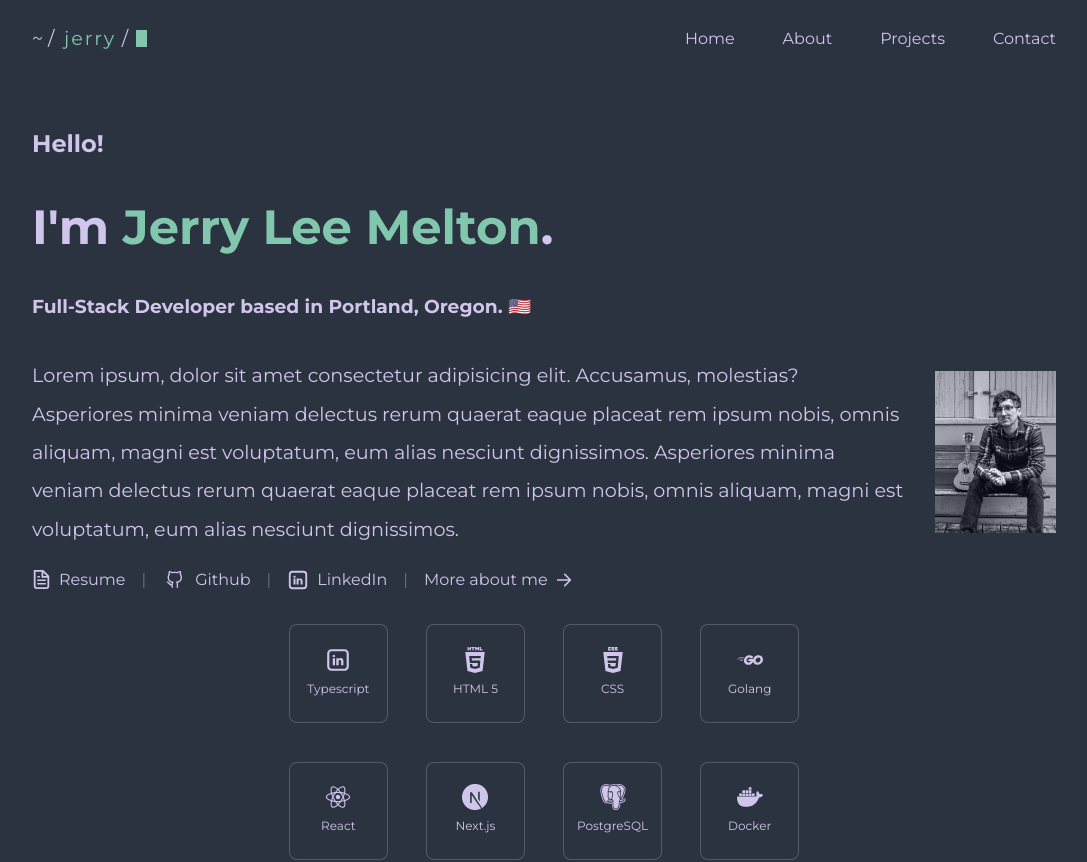
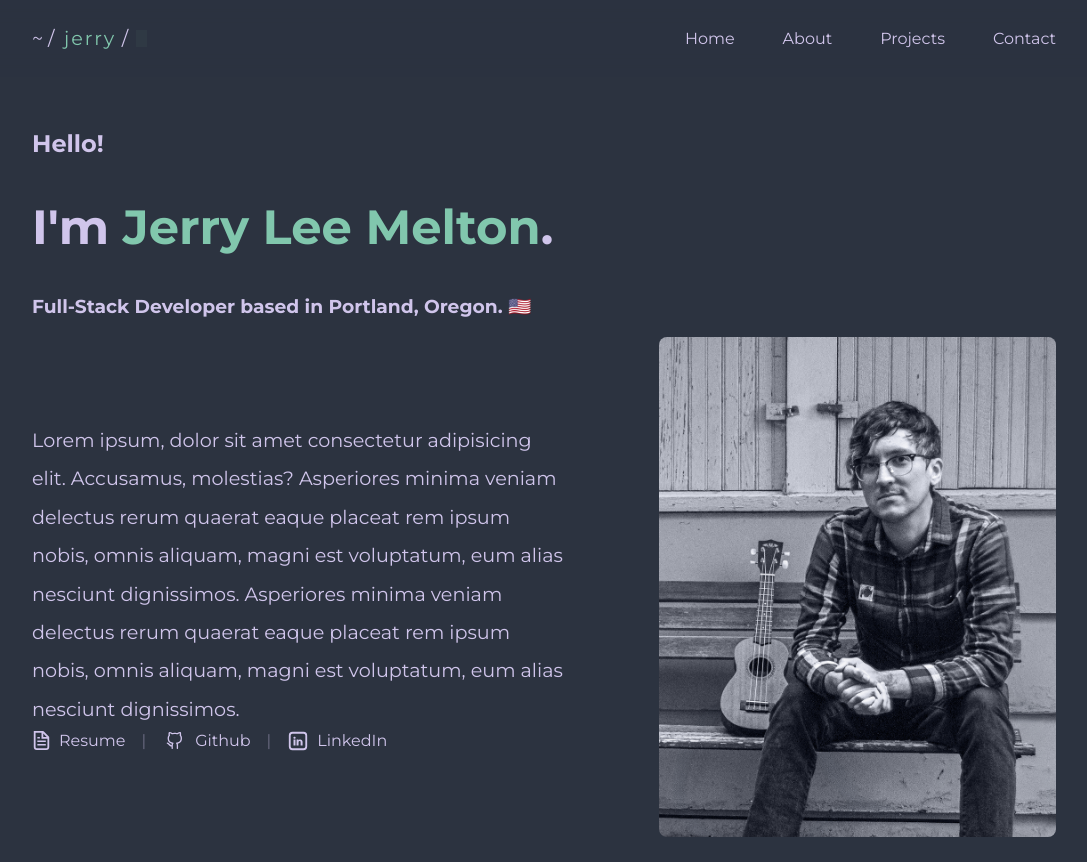
Before and after one commit to JerryLeeMelton/Trellis, a Next.js app: page / in a window 1280 px wide. Shown: the top 862 px of the page, without its empty margins (96-1183 px from the left). Built offline with nearby package versions, Linux system fonts and the light colour scheme.

Commit message:
Fix styling for front page hero image

```diff
--- a/app/page.tsx
+++ b/app/page.tsx
@@ -28,7 +28,7 @@ export default function Home() {
           </div>
           {/* Intro text and hero image */}
           <div className="intro-text-and-hero-image-container">
-            <div>
+            <div className="intro-text-container">
               <AnimP>
                 Lorem ipsum, dolor sit amet consectetur adipisicing elit.
                 Accusamus, molestias? Asperiores minima veniam delectus rerum
@@ -38,20 +38,48 @@ export default function Home() {
                 omnis aliquam, magni est voluptatum, eum alias nesciunt
                 dignissimos.
               </AnimP>
+              <AnimDiv className="intro-social-links-container">
+                <a href="/resume" target="_blank" rel="noopener noreferrer">
+                  <SVGIcon name="file" size={19} />
+                  Resume
+                </a>
+                <span className="opacity-40">|</span>
+                <a
+                  href="https://github.com/JerryLeeMelton"
+                  target="_blank"
+                  rel="noopener noreferrer"
+                >
+                  <SVGIcon name="github" size={25} />
+                  Github
+                </a>
+                <span className="opacity-40">|</span>
+                <a
+                  href="https://www.linkedin.com/in/jerryleemelton/"
+                  target="_blank"
+                  rel="noopener noreferrer"
+                >
+                  <SVGIcon name="linkedin" size={22} />
+                  LinkedIn
+                </a>
+                {/* <span className="opacity-40">|</span>
+                <a href="/about">
+                  More about me <SVGIcon name="arrowRight" size={16} />
+                </a> */}
+              </AnimDiv>
             </div>
             <AnimDiv className="greeting-image-container">
               <Image
                 src="/images/jerry_hero_fullSize.webp"
                 alt="Picture of Jerry Lee Melton"
-                width={300}
-                height={300}
+                width={600}
+                height={600}
                 className="intro-image img-zoom"
               />
             </AnimDiv>
           </div>
         </div>
         {/* Resume, Social Links, About Link */}
-        <AnimDiv className="intro-social-links-container">
+        {/* <AnimDiv className="intro-social-links-container">
           <a href="/resume" target="_blank" rel="noopener noreferrer">
             <SVGIcon name="file" size={19} />
             Resume
@@ -78,7 +106,7 @@ export default function Home() {
           <a href="/about">
             More about me <SVGIcon name="arrowRight" size={16} />
           </a>
-        </AnimDiv>
+        </AnimDiv> */}
       </section>
       <AnimDiv className="skills-section-container">
         <SkillsCard name="typescript" size={26} />
--- a/app/styles.css
+++ b/app/styles.css
@@ -268,14 +268,53 @@ h1 {
 .intro-text-and-hero-image-container {
   display: flex;
   flex-direction: row;
+  justify-content: space-between;
   gap: 2rem;
+}
+
+.intro-text-container {
+  display: flex;
+  flex-direction: column;
+  justify-content: center;
+  flex: 1 1 0;
+  min-width: 0;
+}
+.intro-text-container p {
+  margin-top: 0;
+  margin-bottom: 0;
+}
+
+.greeting-image-container {
+  display: flex;
+  justify-content: center;
+  align-content: center;
+  flex: 0 0 45%;
+  padding-left: 4rem;
+}
+.greeting-image-container img {
+  border-radius: var(--default-border-radius);
+  max-height: 500px;
 }
 
 .intro-image {
   width: 100%;
   height: 100%;
-  max-height: 700px;
-  object-fit: contain;
+  object-fit: cover;
+  object-position: top;
+  border-radius: var(--default-border-radius);
+}
+
+@media screen and (max-width: 950px) {
+  .intro-text-and-hero-image-container {
+    flex-direction: column-reverse;
+  }
+  .greeting-image-container {
+    flex: 1 1 100%;
+    padding-left: 0;
+  }
+  .intro-text-container {
+    flex: 1 1 100%;
+  }
 }
 
 /* Featured Projects Section ============ */
```
